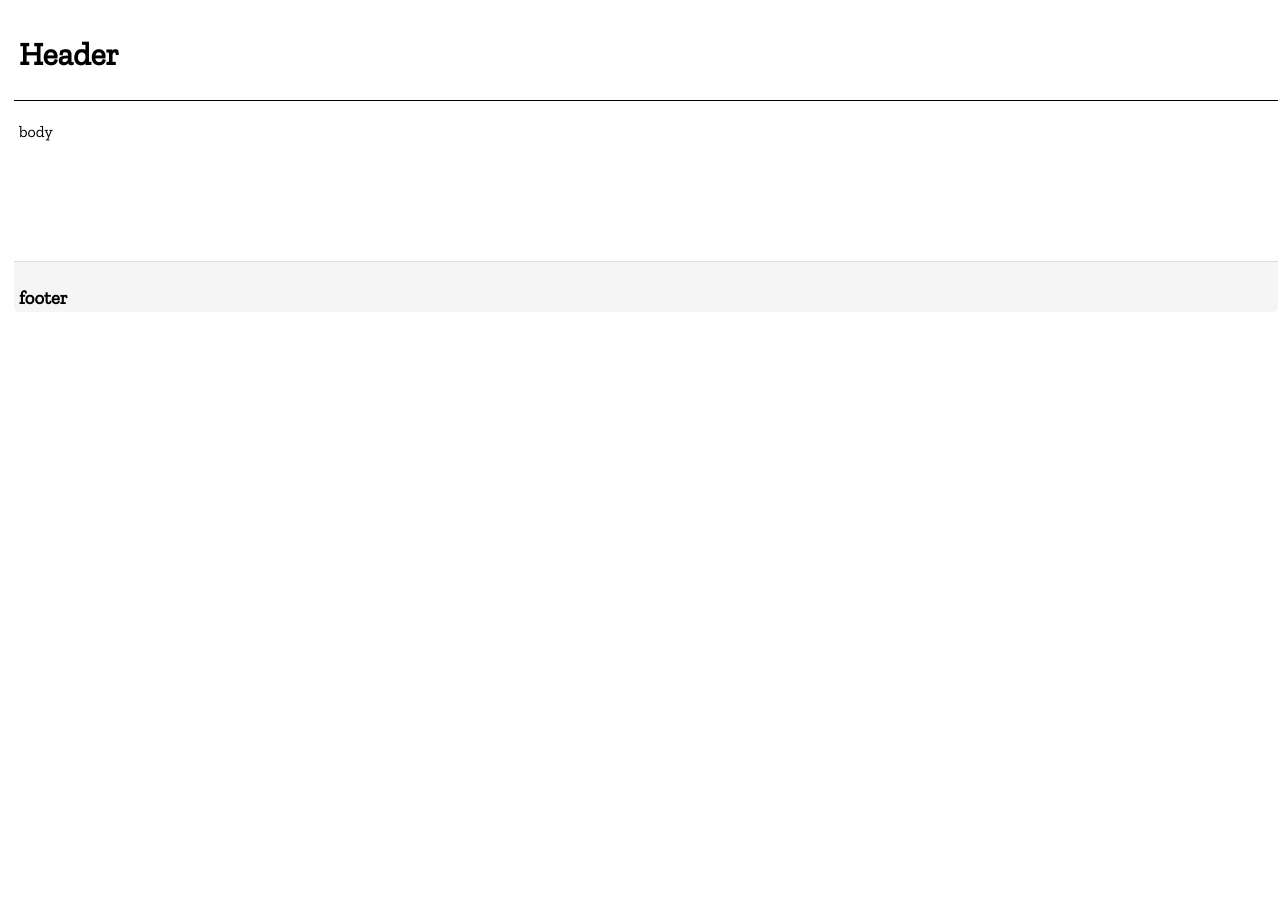
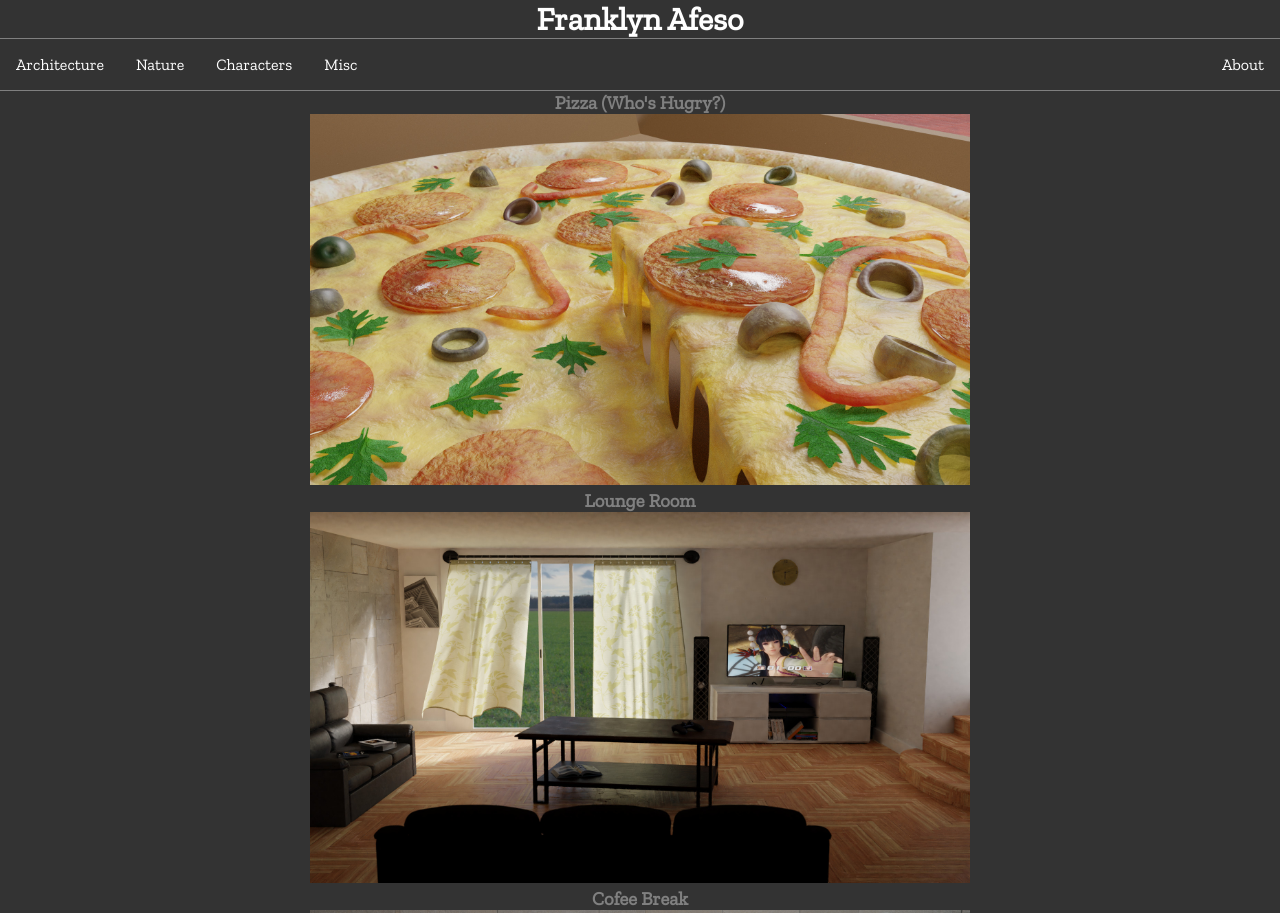
Before and after one commit to afeso/blenderfolio, a plain HTML site: page index.html in a window 1280 px wide. Shown: the top 913 px of the page. Before the commit the page ends 800 px from the top, so only its background shows below. Drawn offline with nearby package versions, Linux system fonts and the light colour scheme.

Commit message:
Created a rough format of what the homepage would look like

```diff
--- a/index.html
+++ b/index.html
@@ -1,22 +1,65 @@
-
+<!DOCTYPE html>
 <html>
 	<head>
 		<title>Home</title>
-		<link href="styles/style.css" rel="stylesheet" type="text/css">
+		<link href="styles/styles.css" rel="stylesheet" type="text/css">
 		<link href="https://fonts.googleapis.com/css?family=Zilla+Slab" rel="stylesheet">
 	</head>
 
 	<body>
 		<div class="container">
+
 			<div class="header">
-				<h1> Header </h1>
+				<h1> Franklyn Afeso </h1>
 			</div>
-			<div class="mainbody">
-				<p> body </p>
+
+			<div class = "navigation">
+				<ul class = "nav">
+					<li><a href="#">Architecture</a></li>
+					<li><a href="#">Nature</a></li>
+					<li><a href="#">Characters</a></li>
+					<li><a href="#">Misc</a></li>
+					<li style="float:right"><a href="#">About</a></li>
+				</ul>
 			</div>
+
+			<div class="mainBody">
+
+				<!-- <div class="lbody">
+					leftbody
+				</div>
+
+				<div class="rbody">
+					right body
+				</div> -->
+
+				<div class="mainContent">
+					<div class = pTitle>
+						<h3>Pizza (Who's Hugry?)</h3>
+					</div>
+					<img src="images/pizza.jpg" alt="3D Pizza Render" class="mContImage">
+				</div>
+
+				<div class="mainContent">
+					<div class = pTitle>
+						<h3>Lounge Room</h3>
+					</div>
+					<img src="images/interior.jpg" alt="3D render of a lounge room" class="mContImage">
+				</div>
+
+				<div class="mainContent">
+					<div class = pTitle>
+						<h3>Cofee Break</h3>
+					</div>
+					<img src="images/laptop.jpg" alt="Image of A Laptop and Donut" class="mContImage">
+				</div>
+
+			</div>
+
 			<div class="footer">
-				<h3> footer</h3>
+				<p>footer</p>
 			</div>
+
 		</div>
 
 	</body>
--- a/styles/style.css
+++ b/styles/style.css
@@ -1,7 +1,7 @@
 .container {
     width: 100%;
     max-height: 100%;
-    margin: 5px;
+   /* margin: 5px; */
     border: 1px solid #fff;
     background-color: #ffffff;
     font-family: 'Zilla Slab', serif;
--- /dev/null
+++ b/styles/styles.css
@@ -0,0 +1,107 @@
+* {
+margin: 0px;
+padding: 0px;
+border: 0px;
+}
+
+.header {
+  background-color: #333;
+  /*border: 1px dotted #fff;*/
+  color: white;
+  text-align: center;
+  /*padding: 16px;*/
+}
+
+.navigation {
+  border-top: 1px solid grey;
+  border-bottom: 1px solid grey;
+}
+
+.container {
+  font-family: 'Zilla slab', 'serif';
+  width: auto;
+  height: auto;
+  /*border: 1px dotted black;*/
+}
+
+.mainbody {
+  /*border: 1px dotted black;*/
+}
+
+.footer {
+  float: clear;
+}
+/*The Below till the "END" comment are styles for the navigation bar*/
+
+ul {
+  list-style-type: none;
+  /*margin: 0;
+  padding: 0;*/
+  overflow: hidden;
+  background-color: #333;
+
+  /*make navigationbar stay fixed*/
+}
+
+li {
+  float: left;
+  /*border-right: 1px solid grey;*/
+}
+
+
+
+li a {
+  display: block;
+  color: white;
+  /*text-align: center;*/
+  padding: 16px;
+  text-decoration: none;
+
+  /*width: 60px;*/
+}
+
+li a:hover {
+  background-color: #111;
+}
+/*END*/
+
+/*This is for splitting the body into two parts*/
+
+/*.lbody {
+  width: 74%;
+  float: left;
+  border-right: 1px dotted black;
+}
+
+.rbody {
+  width: 24%;
+  float: right;
+  /*border-left: 1px dotted black;*/
+}*/
+
+/*container to hold the content on the right side*/
+
+.mainContent {
+  width: 90%;
+  height: auto;
+}
+
+/*Paragraph tile*/
+.pTitle {
+  color: grey;
+
+}
+
+/*size for main image content*/
+.mContImage {
+  width: 660x;
+  height: 371px;
+}
+
+
+.mainBody {
+  background-color: #333;
+  /*border: 1px dotted #fff;*/
+  color: white;
+  text-align: center;
+}
```
Also changed, not shown: images/interior.jpg (added), images/laptop.jpg (added), images/pizza.jpg (added).
